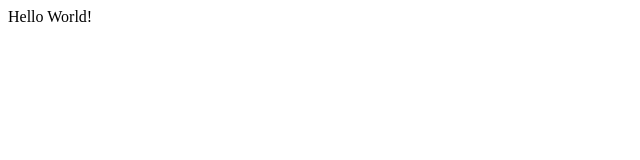
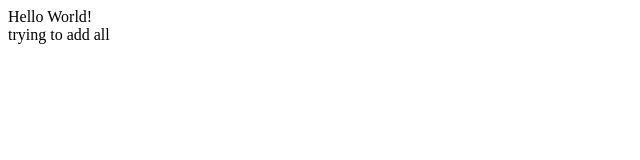
Before and after one commit to swarner0807/Hello-World, a plain HTML site: page index.html in a window 1280 px wide. Shown: the whole page, without its empty margins (0-640 px from the left). Drawn offline with Linux system fonts and the light colour scheme.

Commit message:
adding all

```diff
--- a/index.html
+++ b/index.html
@@ -1,6 +1,7 @@
 <html>
 <head></head>
 <body>
-Hello World!
+Hello World!<br>
+trying to add all
 </body>
 </html>
```
Also changed, not shown: 1 other file.
